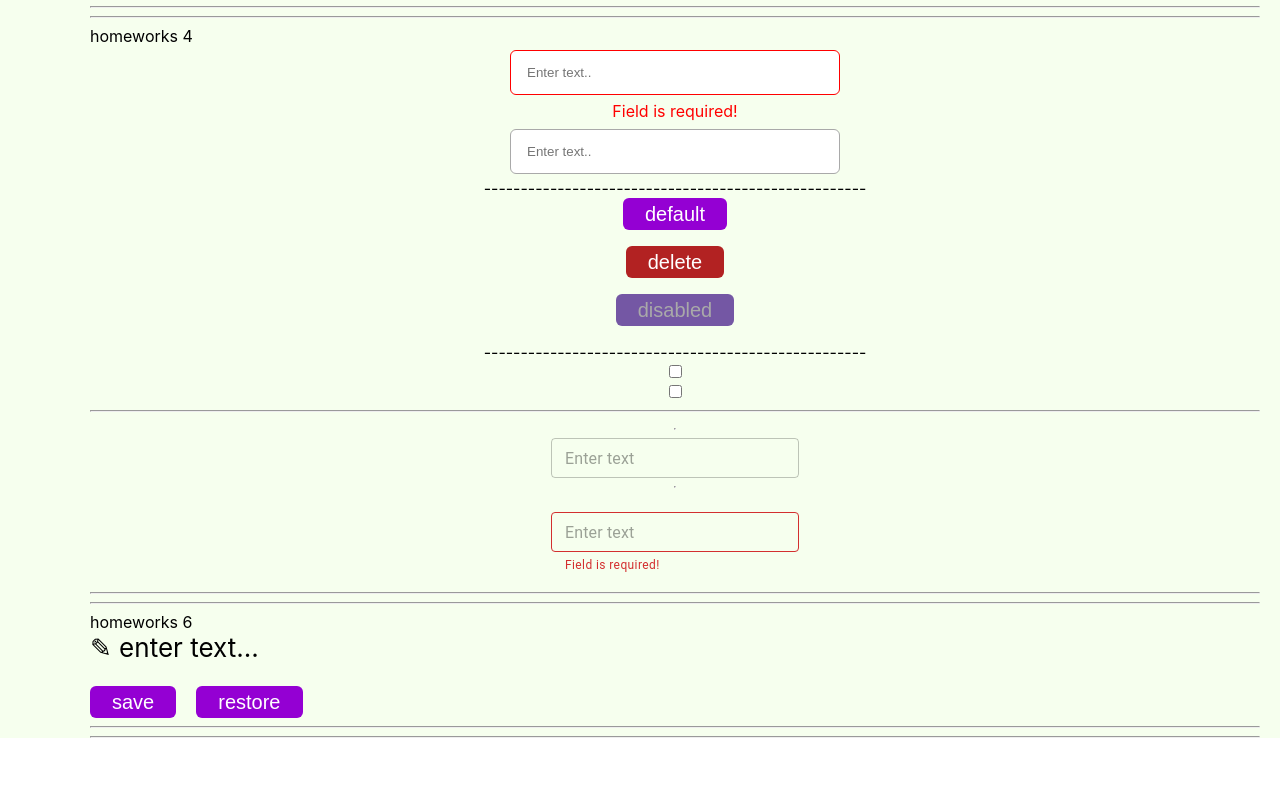
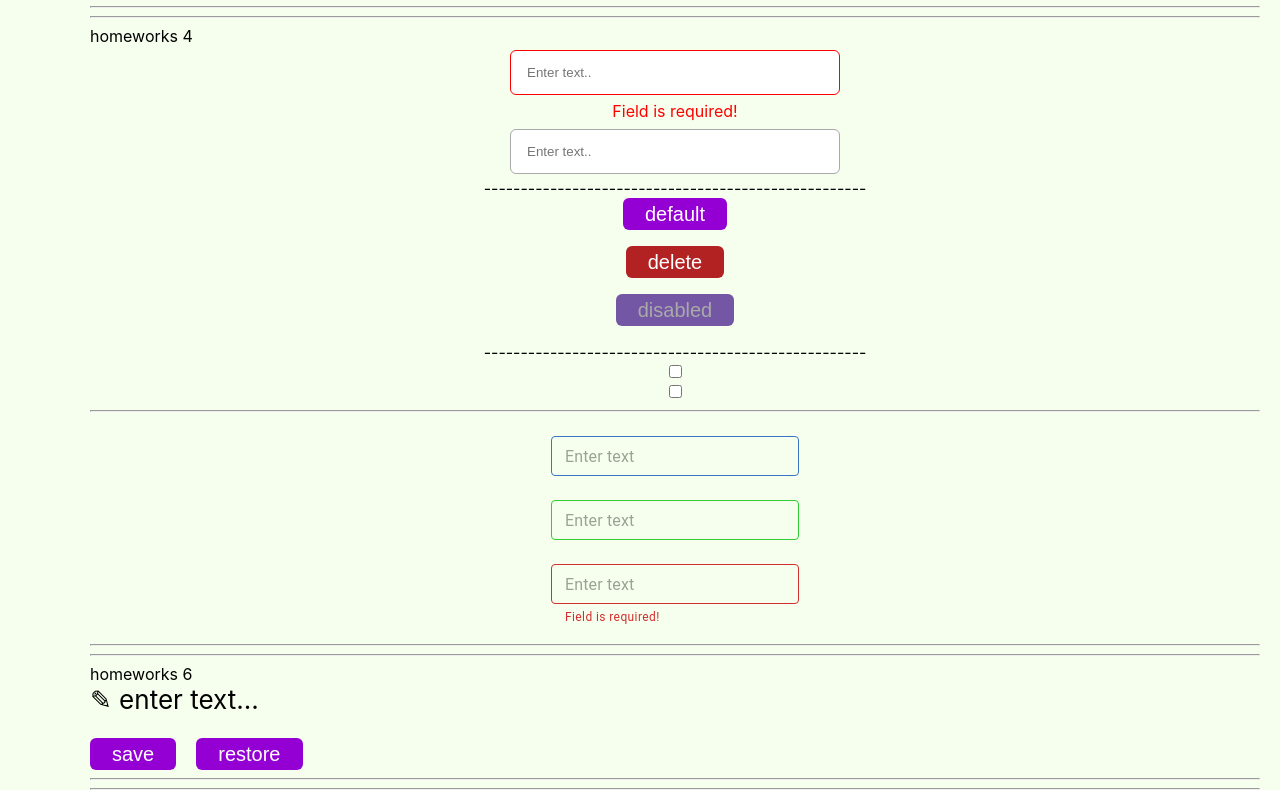
Before and after one commit to zhekaasd/hwi, a React (Create React App) app: page /#/pre-junior in a window 1280 px wide. Shown: the part 927-1725 px from the top of the page. Before the commit the page ends 1673 px from the top, so only its background shows below. Built offline with nearby package versions, Linux system fonts and the light colour scheme.

Commit message:
refactoring №2

```diff
--- a/src/p2-homeworks/h4/HW4.module.css
+++ b/src/p2-homeworks/h4/HW4.module.css
@@ -21,10 +21,6 @@
     flex-direction: column;
     align-items: center;
 }
-
-.column2 input {
-}
-
 .testSpanError {
     /*color: blue;*/
     background-color: yellow;
--- a/src/p2-homeworks/h4/HW4.tsx
+++ b/src/p2-homeworks/h4/HW4.tsx
@@ -76,9 +76,9 @@ function HW4() {
             {/*для личного творчества, могу проверить*/}
                 <div className={s.column2}>
 
+                    <MUISuperInputText margin={'normal'} styleComponent={'primary'}  />
 
-                    <MUISuperInputText />
-
+                    <MUISuperInputText margin={'normal'} styleComponent={'secondary'}  />
 
                     <MUISuperInputText value={text}
                                        onChangeText={setText}
@@ -86,8 +86,6 @@ function HW4() {
                                        error={error}
                                        margin={'normal'}
                     />
-
-
 
                     {/*<AlternativeSuperButton/>*/}
                     {/*<AlternativeSuperCheckbox/>*/}
--- a/src/p2-homeworks/h4/common/c1-SuperInputText/MUISuperInputText.tsx
+++ b/src/p2-homeworks/h4/common/c1-SuperInputText/MUISuperInputText.tsx
@@ -14,31 +14,72 @@ type MUIInputTextPropsType = Omit<DefaultInputPropsType, 'type'> & { // и + е
     error?: string
     spanClassName?: string
     margin?: 'none' | 'dense' | 'normal' | undefined
+    styleComponent?: string
 }
 
 
-const NameComponent = styled(TextField)({
-    '& .MuiInput-underline:after': {
-        borderWidth: '5px',
-        borderBottomColor: 'blue'
+const Default = styled(TextField)({
+    '& label.Mui-focused': {
+        color: 'green',
     },
     '& .MuiOutlinedInput-root': {
         // input default border color
         '& fieldset': {
-            //borderColor: 'red',
+            borderColor: 'darkgray'
         },
         '&:hover fieldset': {
         // input default hover style
-            //borderColor: 'blue',
+            borderColor: 'black'
         },
         '&.Mui-focused fieldset': {
         // input default focus style
-            //borderColor: 'blue',
-            //borderWidth: '5px'
+            borderColor: 'black',
+            borderWidth: '3px'
         },
     },
 });
 
+const Secondary = styled(TextField)({
+    '& label.Mui-focused': {
+        color: 'green',
+    },
+    '& .MuiOutlinedInput-root': {
+        // input default border color
+        '& fieldset': {
+            borderColor: '#32CD32'
+        },
+        '&:hover fieldset': {
+            // input default hover style
+            borderColor: '#138808'
+        },
+        '&.Mui-focused fieldset': {
+            // input default focus style
+            borderColor: '#138808',
+            borderWidth: '3px'
+        },
+    },
+});
+
+const Primary = styled(TextField)({
+    '& label.Mui-focused': {
+        color: 'green',
+    },
+    '& .MuiOutlinedInput-root': {
+        // input default border color
+        '& fieldset': {
+            borderColor: '#3A75C4'
+        },
+        '&:hover fieldset': {
+            // input default hover style
+            borderColor: '#0000FF'
+        },
+        '&.Mui-focused fieldset': {
+            // input default focus style
+            borderColor: '#0000FF',
+            borderWidth: '3px'
+        },
+    },
+});
 
 
 const MUISuperInputText: React.FC<MUIInputTextPropsType> = (
@@ -46,7 +87,7 @@ const MUISuperInputText: React.FC<MUIInputTextPropsType> = (
         //type, // достаём и игнорируем чтоб нельзя было задать другой тип инпута
         onChange, onChangeText, onKeyPress, onEnter,
         error, className, spanClassName,
-        margin,
+        margin, styleComponent,
 
         ...restProps// все остальные пропсы попадут в объект restProps
 
@@ -70,23 +111,28 @@ const MUISuperInputText: React.FC<MUIInputTextPropsType> = (
 
     return (
         <>
-            {/*<TextField*/}
-            {/*    helperText={error}*/}
-            {/*    error={error ? true : false}*/}
-            {/*    onChange={onChangeCallback}*/}
-            {/*    onKeyPress={onKeyPressCallback}*/}
-            {/*    size={'small'}*/}
-            {/*    placeholder={'Enter text'}*/}
-            {/*    value={restProps.value}*/}
-            {/*    margin={margin}*/}
-            {/*/>*/}
-
-            <hr/>
-
-
-            <NameComponent
+            {
+                styleComponent === 'primary' ? <Primary
                     helperText={error}
-                error={error ? true : false}
+                    error={!!error} // error ? true : false
+                    onChange={onChangeCallback}
+                    onKeyPress={onKeyPressCallback}
+                    size={'small'}
+                    placeholder={'Enter text'}
+                    value={restProps.value}
+                    margin={margin}
+                /> : styleComponent === 'secondary' ? <Secondary
+                    helperText={error}
+                    error={!!error} // error ? true : false
+                    onChange={onChangeCallback}
+                    onKeyPress={onKeyPressCallback}
+                    size={'small'}
+                    placeholder={'Enter text'}
+                    value={restProps.value}
+                    margin={margin}
+                /> : <Default
+                    helperText={error}
+                    error={!!error} // error ? true : false
                     onChange={onChangeCallback}
                     onKeyPress={onKeyPressCallback}
                     size={'small'}
@@ -94,6 +140,7 @@ const MUISuperInputText: React.FC<MUIInputTextPropsType> = (
                     value={restProps.value}
                     margin={margin}
                 />
+            }
         </>
 
 )
```
Lines whose indentation alone changed are shown as unchanged.
